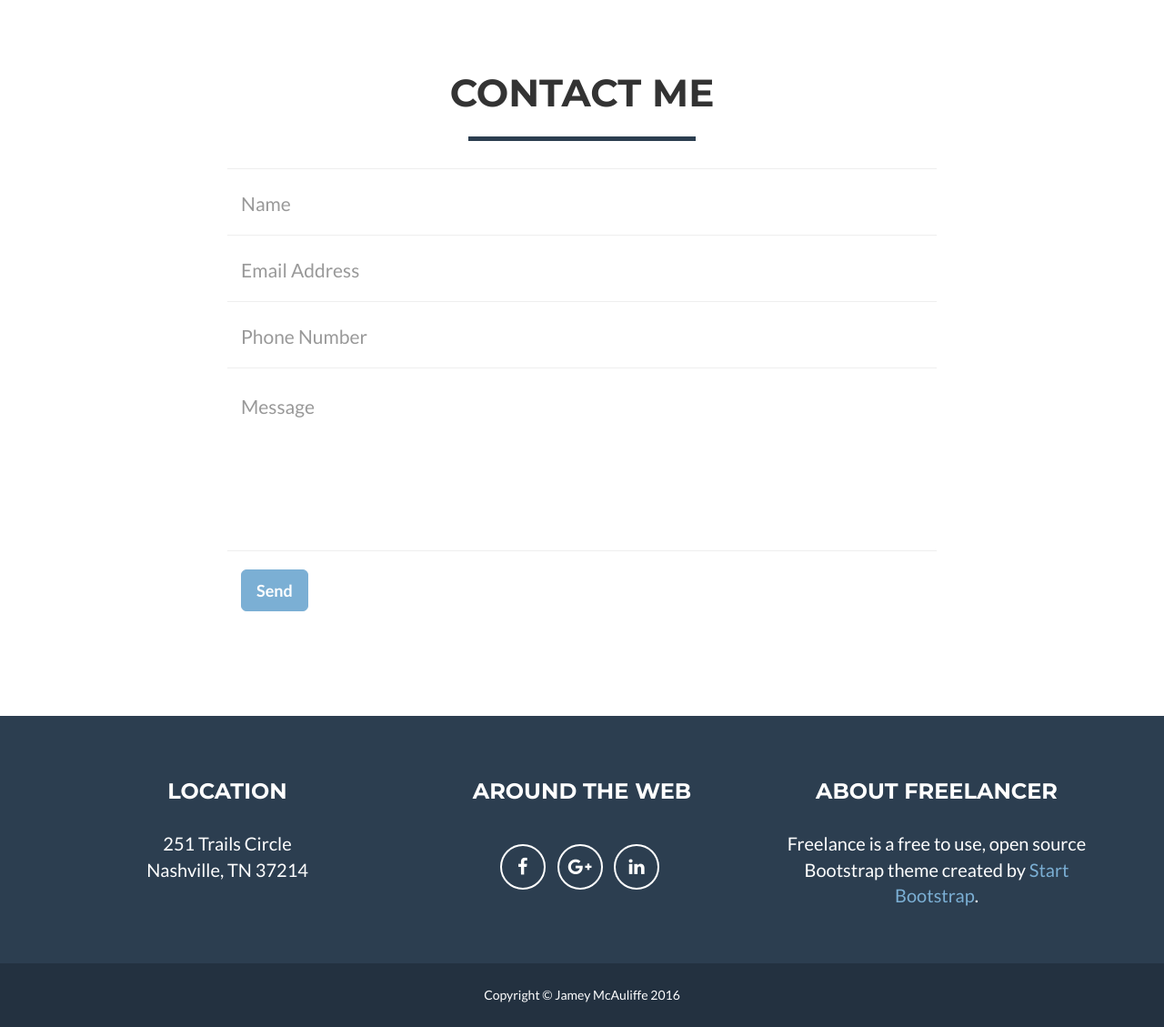
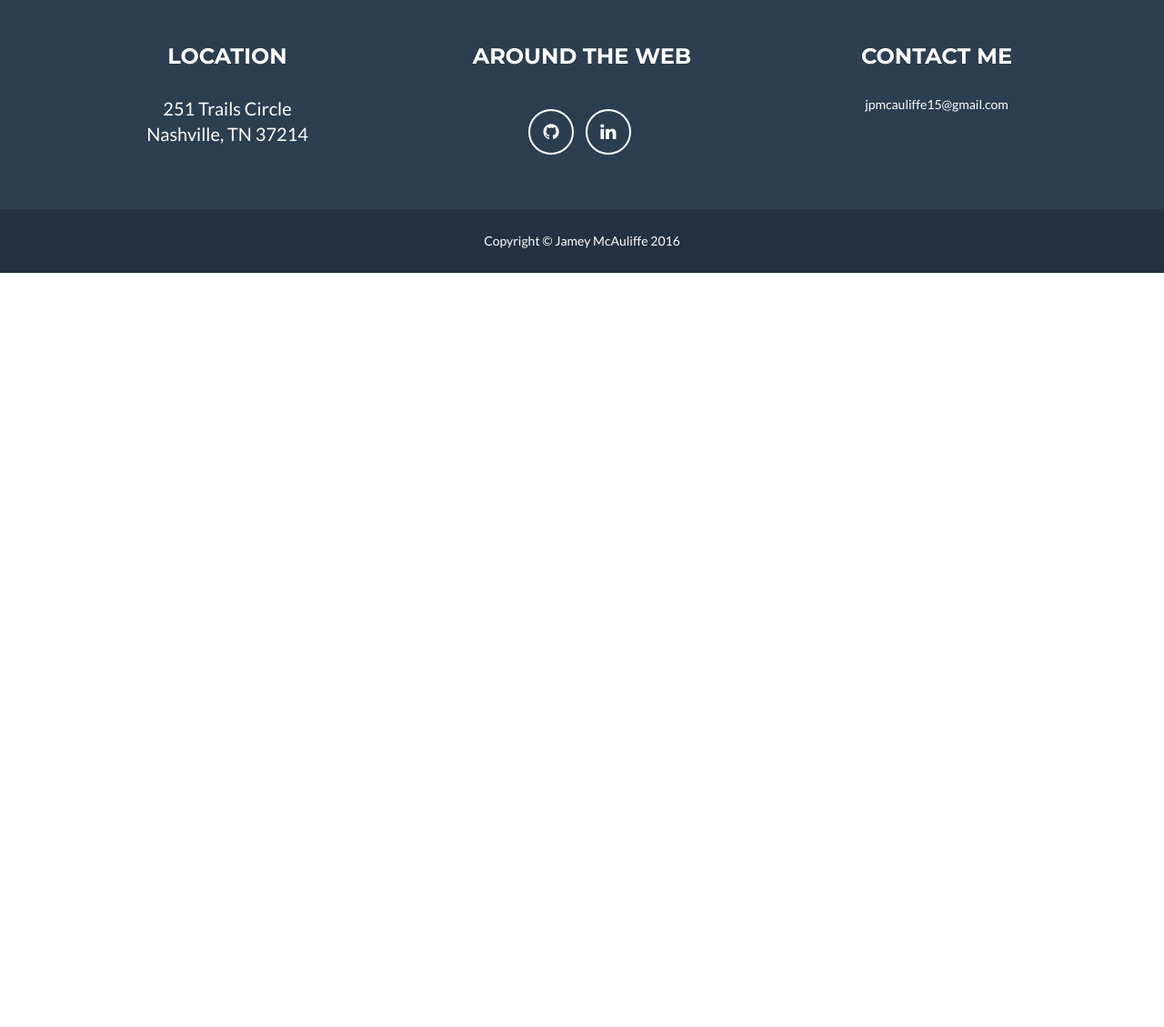
Before and after one commit to JameyMcAuliffe/JameyMcAuliffe.github.io, a website: page index.html in a window 1280 px wide. Shown: the part 2550-3679 px from the top of the page at 91% size. After the commit the page ends 2850 px from the top, so only its background shows below. Drawn offline with nearby package versions, Linux system fonts and the light colour scheme.

Commit message:
edited contact section

```diff
--- a/css/freelancer.css
+++ b/css/freelancer.css
@@ -317,6 +317,9 @@ footer .footer-below {
   padding: 25px 0;
   background-color: #233140;
 }
+#contact-link {
+  color: white;
+}
 .btn-outline {
   color: white;
   font-size: 20px;
--- a/index.html
+++ b/index.html
@@ -267,7 +267,7 @@
     </section> -->
 
     <!-- Contact Section -->
-    <section id="contact">
+   <!--  <section id="contact">
         <div class="container">
             <div class="row">
                 <div class="col-lg-12 text-center">
@@ -276,10 +276,10 @@
                 </div>
             </div>
             <div class="row">
-                <div class="col-lg-8 col-lg-offset-2">
+                <div class="col-lg-8 col-lg-offset-2"> -->
                     <!-- To configure the contact form email address, go to mail/contact_me.php and update the email address in the PHP file on line 19. -->
                     <!-- The form should work on most web servers, but if the form is not working you may need to configure your web server differently. -->
-                    <form name="sentMessage" id="contactForm" novalidate>
+                    <!-- <form name="sentMessage" id="contactForm" novalidate>
                         <div class="row control-group">
                             <div class="form-group col-xs-12 floating-label-form-group controls">
                                 <label>Name</label>
@@ -319,7 +319,7 @@
                 </div>
             </div>
         </div>
-    </section>
+    </section> -->
 
     <!-- Footer -->
     <footer class="text-center">
@@ -335,19 +335,16 @@
                         <h3>Around the Web</h3>
                         <ul class="list-inline">
                             <li>
-                                <a href="#" class="btn-social btn-outline"><i class="fa fa-fw fa-facebook"></i></a>
+                                <a href="https://github.com/JameyMcAuliffe" class="btn-social btn-outline"><i class="fa fa-fw fa-github"></i></a>
                             </li>
                             <li>
-                                <a href="#" class="btn-social btn-outline"><i class="fa fa-fw fa-google-plus"></i></a>
-                            </li>
-                            <li>
-                                <a href="#" class="btn-social btn-outline"><i class="fa fa-fw fa-linkedin"></i></a>
+                                <a href="https://www.linkedin.com/in/jamey-mcauliffe?trk=nav_responsive_tab_profile" class="btn-social btn-outline"><i class="fa fa-fw fa-linkedin"></i></a>
                             </li>
                         </ul>
                     </div>
-                    <div class="footer-col col-md-4">
-                        <h3>About Freelancer</h3>
-                        <p>Freelance is a free to use, open source Bootstrap theme created by <a href="http://startbootstrap.com">Start Bootstrap</a>.</p>
+                    <div class="footer-col col-md-4" id="contact">
+                        <h3>Contact Me</h3>
+                        <a id="contact-link" href="https://mail.google.com/mail/?view=cm&fs=1&to=jpmcauliffe15@gmail.com"><i></i>jpmcauliffe15@gmail.com</a>
                     </div>
                 </div>
             </div>
```
